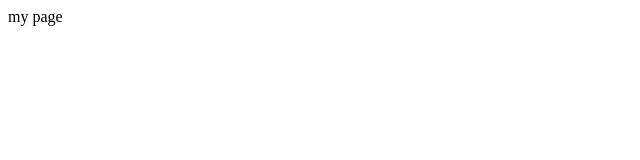
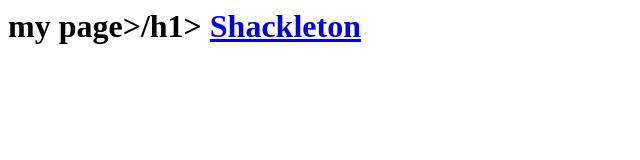
Before and after one commit to Lib07/lib07.github.io, a plain HTML site: page index.html in a window 1280 px wide. Shown: the whole page, without its empty margins (0-640 px from the left). Drawn offline with Linux system fonts and the light colour scheme.

Commit message:
Update index.html

```diff
--- a/index.html
+++ b/index.html
@@ -1,3 +1,6 @@
-my page
-<a href="shackleton.html"
-Shackleton</a>
+<html>
+<body>
+<h1>my page>/h1>
+<a href="shackleton.html">Shackleton</a>
+</body>
+</html>
```
